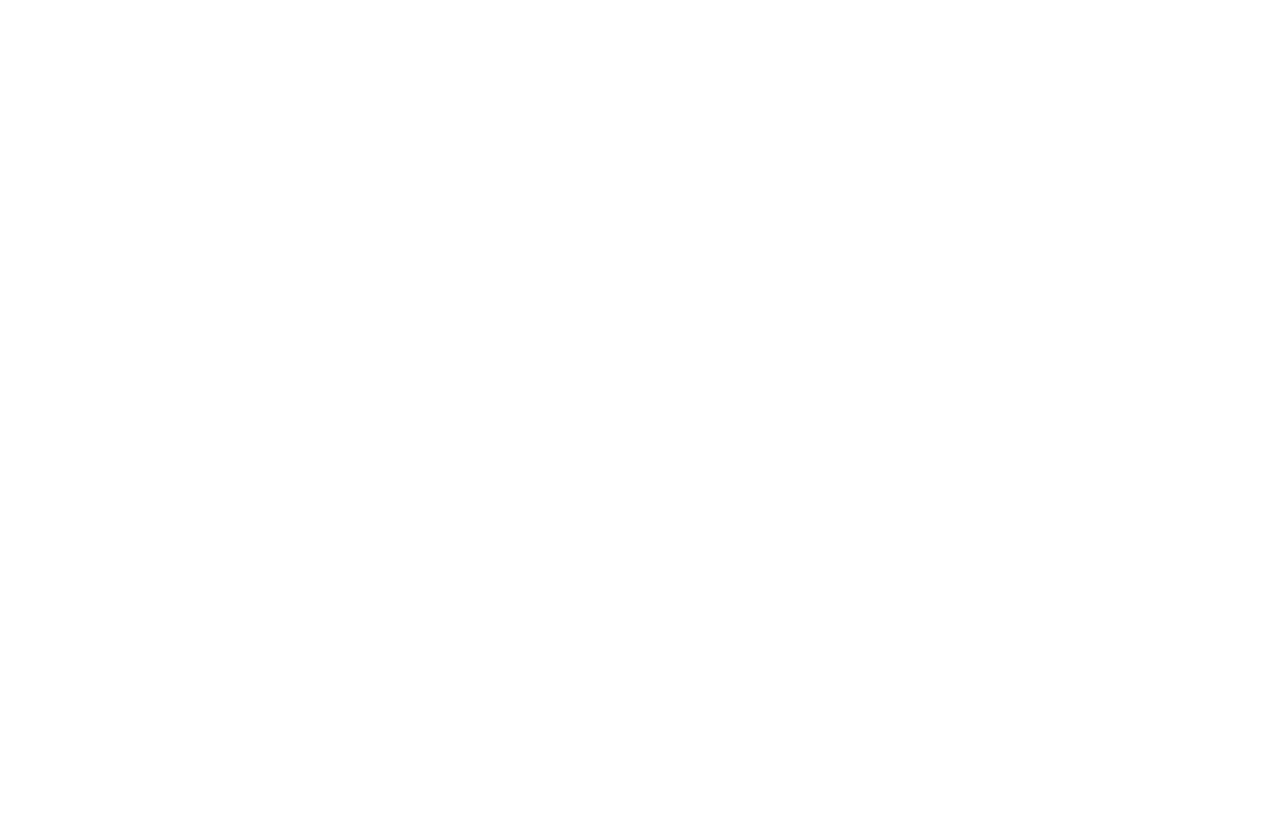
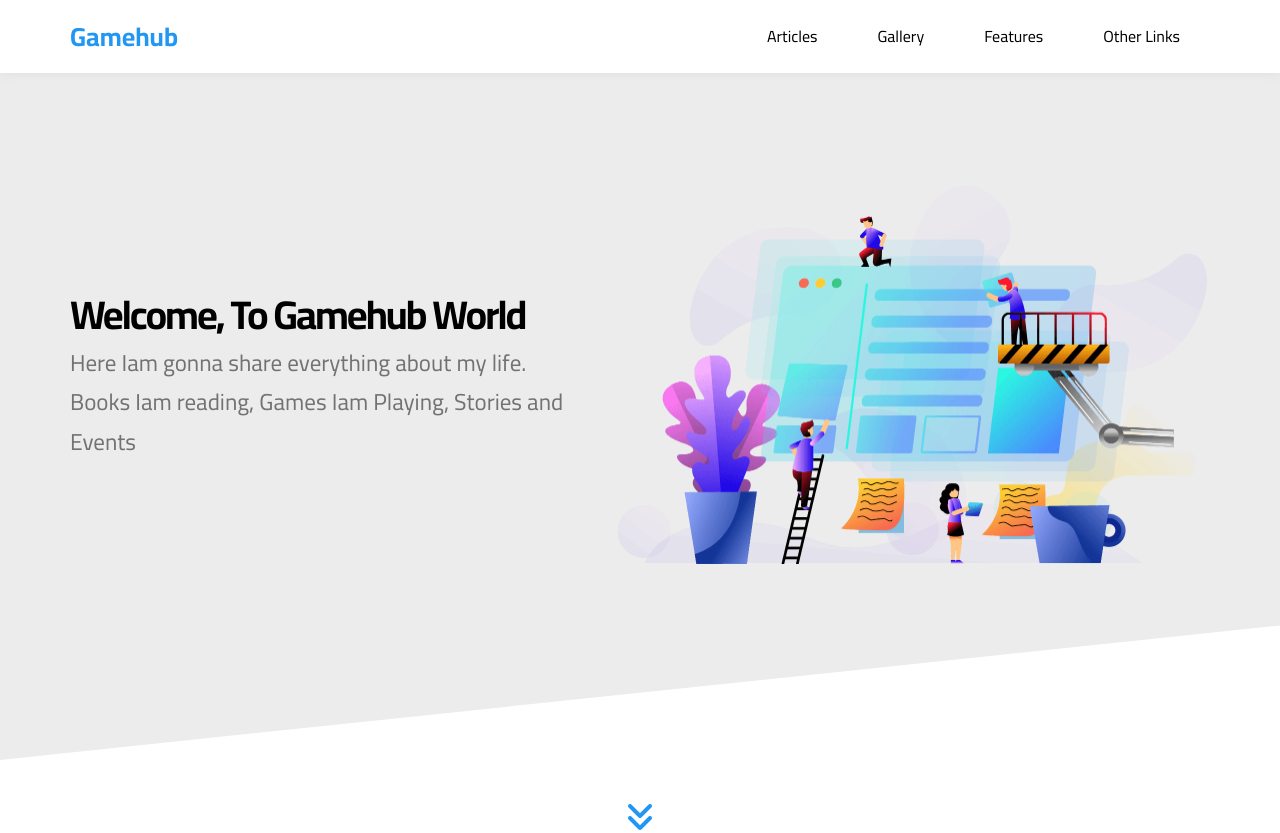
Before and after one commit to Mohammed-Mahfouz/Template-3, a plain HTML site: page index.html in a window 1280 px wide. Before the commit the page ends 800 px from the top, so only its background shows below. Drawn offline with Linux system fonts and the light colour scheme.

Commit message:
Add codes

```diff
--- a/css/Gamehub.css
+++ b/css/Gamehub.css
@@ -1,8 +1,189 @@
-*{
-  -webkit-box-sizing: border-box;
-  -moz-box-sizing: border-box;
-  box-sizing: border-box;
+/* Start Global Rules */
+* {
+    -webkit-box-sizing: border-box;
+    -moz-box-sizing: border-box;
+    box-sizing: border-box;
+}
+:root {
+    --main-color: #2196f3;
+    --main-color-alt: #1787e0;
+    --main-transition: 0.3s;
+}
+html{
+    scroll-behavior: smooth;
 }
 body{
-  font-family: 'Cairo', sans-serif;
+    font-family: 'Cairo', sans-serif;
 }
+a {
+    text-decoration: none;
+}
+ul {
+    list-style: none;
+    margin: 0;
+    padding: 0;
+}
+.container {
+    padding-left: 15px;
+    padding-right: 15px;
+    margin-left: auto;
+    margin-right: auto;
+}
+@media (min-width: 768) {
+  .container{
+    width: 750px;
+  }
+}
+@media (min-width: 992) {
+    .container{
+      width: 970px;
+    }
+}
+@media (min-width: 1200px) {
+    .container{
+      width: 1170px;
+    }
+}
+/* End Global Rules */
+/* Start Header */
+.header {
+    background-color: white;
+    position: relative;
+    -webkit-box-shadow: 0 0 10px #ddd;
+    -moz-box-shadow: 0 0 10px #ddd;
+    box-shadow: 0 0 10px #ddd;
+}
+.header .container {
+    display: flex;
+    justify-content: space-between;
+    align-items: center;
+    flex-wrap: wrap;
+    position: relative;
+}
+.header .logo {
+    color: var(--main-color);
+    font-size: 26px;
+    font-weight: bold;
+    height: 73px;
+    display: flex;
+    justify-content: center;
+    align-items: center;
+}
+@media (max-width: 767px) {
+.header .logo {
+    width: 100%;
+    height: 50px;
+}
+}
+.header .main-nav {
+    display: flex;
+}
+@media (max-width: 767px) {
+.header .main-nav {
+    margin: auto;
+}
+}
+.header .main-nav > li > a {
+    display: flex;
+    justify-content: center;
+    align-items: center;
+    height: 73px;
+    color: black;
+    position: relative;
+    padding: 0 30px;
+    transition: var(--main-transition);
+    overflow: hidden;
+}
+@media (max-width: 767px) {
+.header .main-nav > li > a {
+    padding: 10px;
+    font-size: 14px;
+    height: 40px;
+}
+}
+.header .main-nav > li > a::after {
+    content: "";
+    position: absolute;
+    width: 100%;
+    height: 2px;
+    top: 0;
+    left: -137px;
+    background-color: var(--main-color);
+    transition: var(--main-transition);
+}
+.header .main-nav > li > a:hover {
+    color: var(--main-color);
+    background-color: #fafafa;
+}
+.header .main-nav > li > a:hover::after{
+    left: 0;
+}
+/* End Header */
+/* Start Landing */
+.landing {
+    position: relative;
+}
+.landing::before {
+    content: "";
+    position: absolute;
+    top: -40px;
+    left: 0;
+    width: 100%;
+    height: 100%;
+    background-color: #ececec;
+    z-index: -1;
+    transform: skewY(-6deg);
+    transform-origin: top left;
+}
+.landing .container {
+    min-height: calc(100vh - 73px);
+    display: flex;
+    align-items: center;
+    padding-bottom: 120px;
+}
+@media (max-width: 991px){
+    .landing .container{
+        flex-direction: column;
+    }
+    .landing .container .text{
+        text-align: center;
+        flex: 1;
+        padding: 100px 0px 50px;
+    }
+    .landing .container .text h1 {
+        margin-bottom: 20px !important;
+    }
+}
+.landing .container .image img {
+    width: 600px;
+    max-width: 100%;
+}
+.landing .container .text {
+    flex: 1;
+}
+.landing .container .text h1 {
+    font-size: 40px;
+    margin: 0;
+    letter-spacing: -2px;
+}
+.landing .container .text p {
+    font-size: 23px;
+    line-height: 1.7;
+    margin: 5px 0 0;
+    color: rgb(114, 114, 114);
+    max-width: 500px;
+}
+.landing .go-down {
+    color: var(--main-color);
+    position: absolute;
+    left: 50%;
+    transform: translateX(-50%);
+    transition: var(--main-transition);
+}
+.landing .go-down:hover {
+    color: var(--main-color-alt);
+}
+.landing .go-down a {
+
+}
+/* End Landing */
--- a/index.html
+++ b/index.html
@@ -13,6 +13,36 @@
     <link href="https://fonts.googleapis.com/css2?family=Cairo:wght@300;400;700&display=swap" rel="stylesheet">
 </head>
 <body>
-
+<!-- Start Header -->
+  <div class="header" id="header">
+    <div class="container">
+        <a href="#" class="logo">Gamehub</a>
+        <ul class="main-nav">
+            <li><a href="#">Articles</a></li>
+            <li><a href="#">Gallery</a></li>
+            <li><a href="#">Features</a></li>
+            <li><a href="#">Other Links</a></li>
+        </ul>
+    </div>
+  </div>
+<!-- End Header -->
+<!-- Start Landing -->
+<div class="landing">
+  <div class="container">
+    <div class="text">
+        <h1>Welcome, To Gamehub World</h1>
+        <p>
+            Here Iam gonna share everything about my life. Books Iam reading, Games Iam Playing, Stories and Events
+        </p>
+    </div>
+    <div class="image">
+        <img src="/imgs/landing-image.png" alt="">
+    </div>
+  </div>
+  <a href="#articl"class="go-down">
+    <i class="fas fa-angle-double-down fa-2x"></i>
+  </a>
+</div>
+<!-- End Landing -->
 </body>
 </html>
```
Lines whose indentation alone changed are shown as unchanged.
